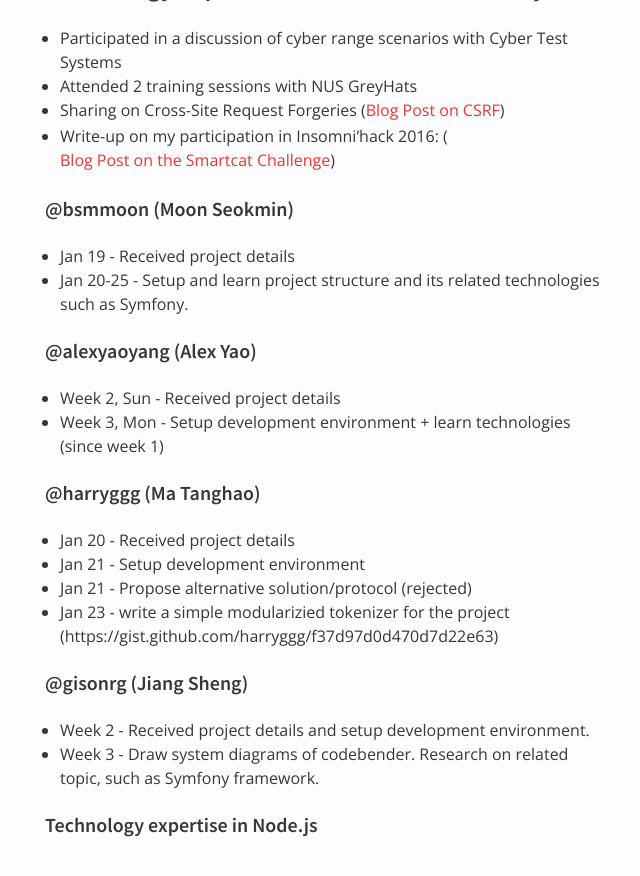
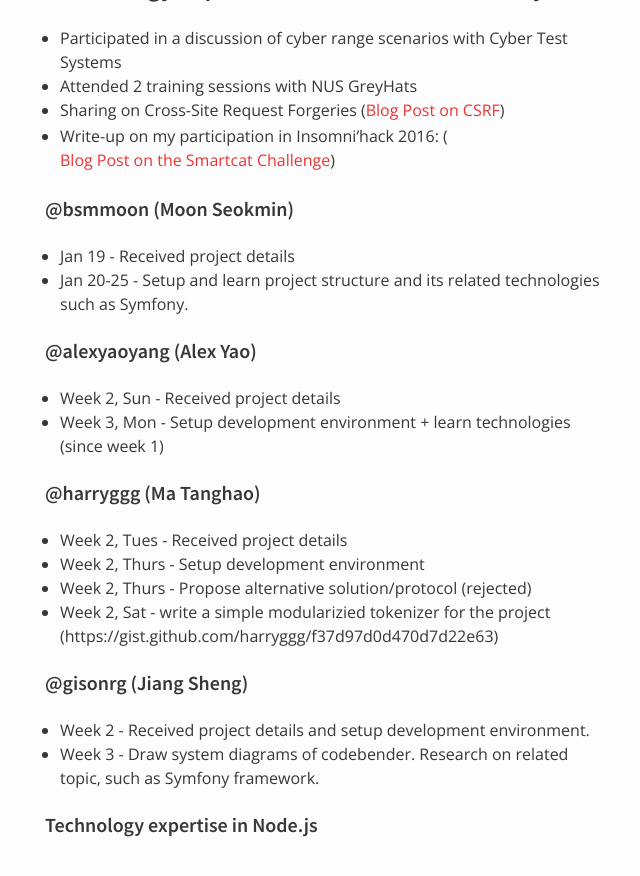
Before and after one commit to nus-oss/cs3281-AY1516S2-website, a Jekyll site: the page built from teams/codebender.md, in a window 1280 px wide and 900 px high, scrolled down 1149 px. Shown: the top 876 px of the window, without its empty margins (325-965 px from the left). Built offline with Jekyll 4.4.1, drawn with Linux system fonts in a browser that asks for light colours.

Commit message:
change date format

```diff
--- a/teams/codebender.md
+++ b/teams/codebender.md
@@ -49,10 +49,10 @@ permalink: /teams/codebender/
 * Week 3, Mon - Setup development environment + learn technologies (since week 1)
 
 #### @harryggg (Ma Tanghao)
-* Jan 20 - Received project details
-* Jan 21 - Setup development environment
-* Jan 21 - Propose alternative solution/protocol (rejected)
-* Jan 23 - write a simple modularizied tokenizer for the project (https://gist.github.com/harryggg/f37d97d0d470d7d22e63)
+* Week 2, Tues - Received project details
+* Week 2, Thurs - Setup development environment
+* Week 2, Thurs - Propose alternative solution/protocol (rejected)
+* Week 2, Sat - write a simple modularizied tokenizer for the project (https://gist.github.com/harryggg/f37d97d0d470d7d22e63)
 
 #### @gisonrg (Jiang Sheng)
 * Week 2 - Received project details and setup development environment.
```
